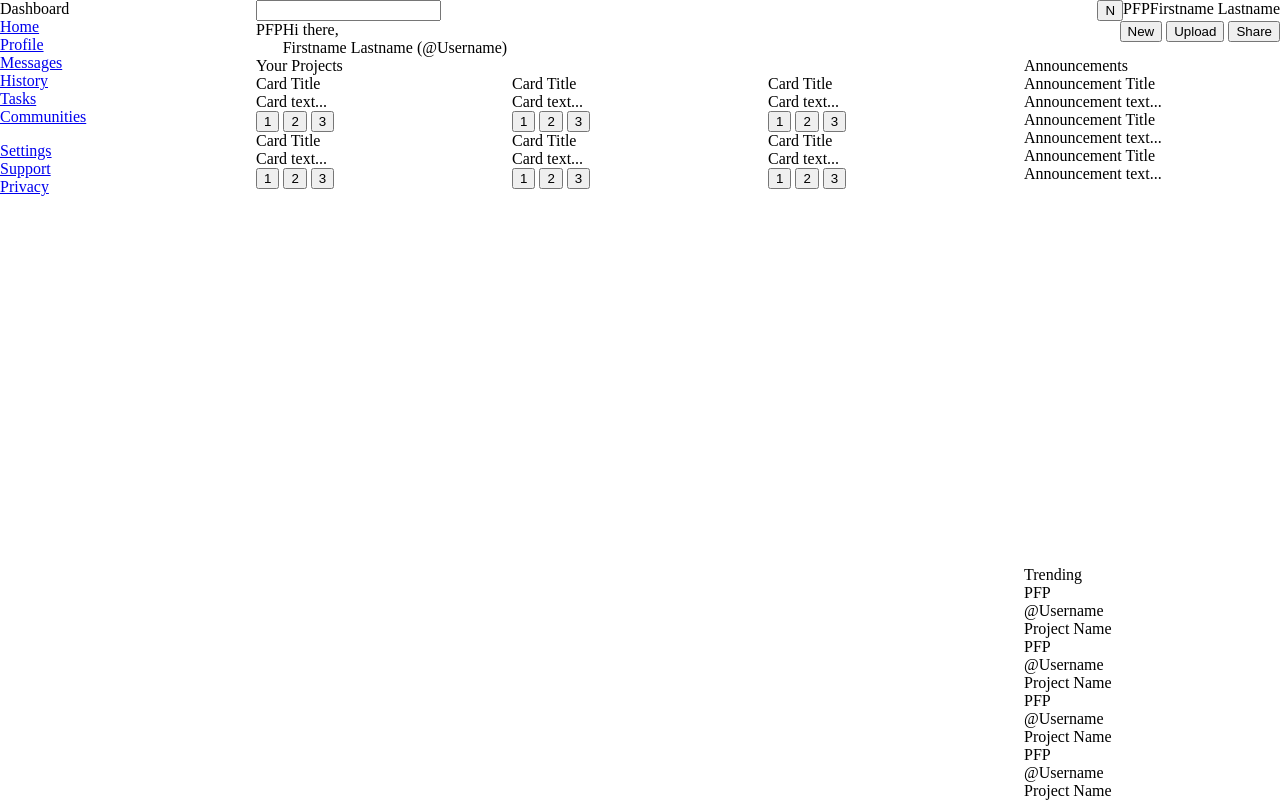
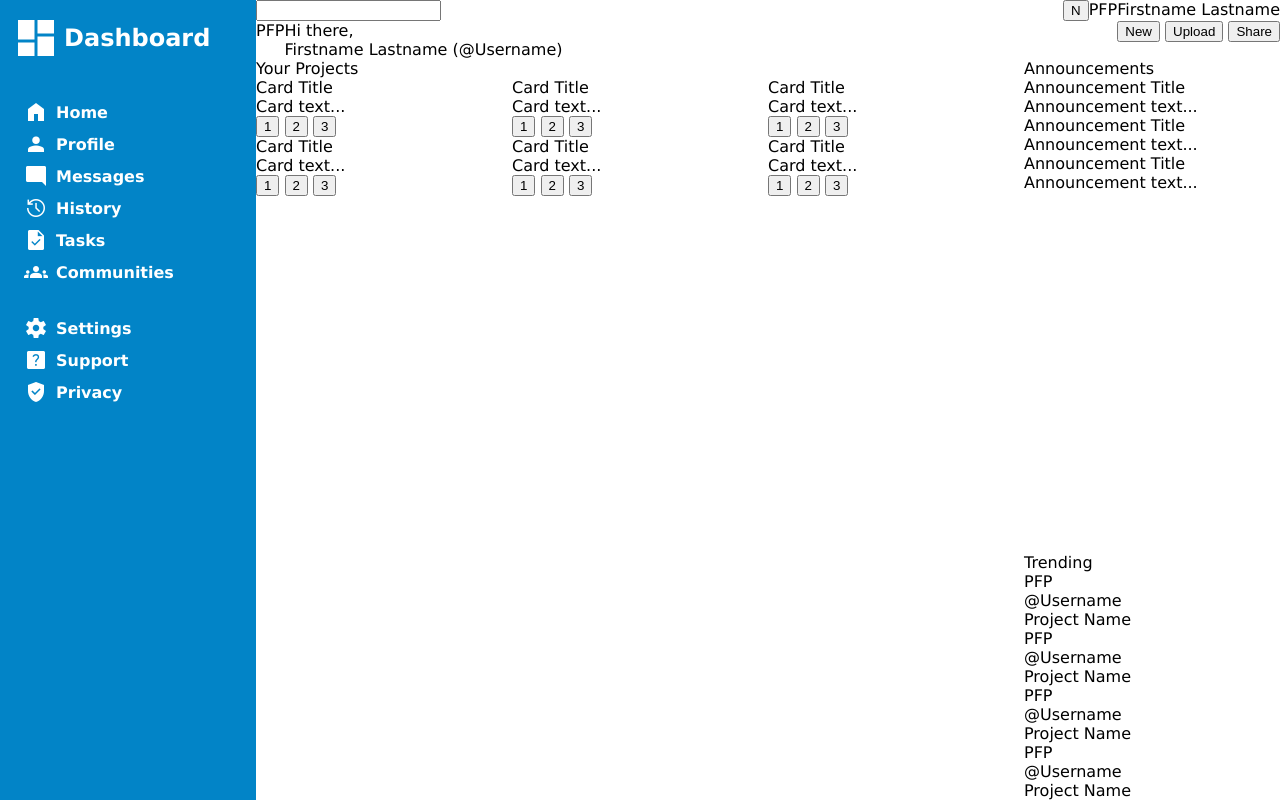
Before and after one commit to Saffr3n/dashboard, a plain HTML site: page index.html in a window 1280 px wide. Drawn offline with nearby package versions, Linux system fonts and the light colour scheme.

Commit message:
Style sidebar

```diff
--- a/index.html
+++ b/index.html
@@ -4,6 +4,7 @@
   <meta charset="UTF-8">
   <meta http-equiv="X-UA-Compatible" content="IE=edge">
   <meta name="viewport" content="width=device-width, initial-scale=1.0">
+  <link rel="stylesheet" href="https://fonts.googleapis.com/css2?family=Material+Symbols+Outlined:opsz,wght,FILL,GRAD@20..48,100..700,0..1,-50..200">
   <link rel="stylesheet" href="style.css">
   <script src="script.js" defer></script>
   <title>Admin Dashboard</title>
@@ -12,18 +13,18 @@
   <div class="container">
 
     <div class="sidebar">
-      <div class="logo">Dashboard</div>
+      <div class="logo"><span class="material-symbols-outlined">dashboard</span>Dashboard</div>
       <div class="menu">
-        <a href="#">Home</a>
-        <a href="#">Profile</a>
-        <a href="#">Messages</a>
-        <a href="#">History</a>
-        <a href="#">Tasks</a>
-        <a href="#">Communities</a>
+        <a href="#"><span class="material-symbols-outlined">home</span>Home</a>
+        <a href="#"><span class="material-symbols-outlined">person</span>Profile</a>
+        <a href="#"><span class="material-symbols-outlined">mode_comment</span>Messages</a>
+        <a href="#"><span class="material-symbols-outlined">history</span>History</a>
+        <a href="#"><span class="material-symbols-outlined">task</span>Tasks</a>
+        <a href="#"><span class="material-symbols-outlined">groups</span>Communities</a>
         <div class="menu-divider"></div>
-        <a href="#">Settings</a>
-        <a href="#">Support</a>
-        <a href="#">Privacy</a>
+        <a href="#"><span class="material-symbols-outlined">settings</span>Settings</a>
+        <a href="#"><span class="material-symbols-outlined">help_center</span>Support</a>
+        <a href="#"><span class="material-symbols-outlined">verified_user</span>Privacy</a>
       </div>
     </div>
 
--- a/style.css
+++ b/style.css
@@ -1,6 +1,15 @@
 body {
+  font-family: Verdana, Geneva, Tahoma, sans-serif;
   height: 100vh;
   margin: 0;
+}
+
+.material-symbols-outlined {
+  font-variation-settings:
+  'FILL' 1,
+  'wght' 400,
+  'GRAD' 0,
+  'opsz' 48;
 }
 
 .container {
@@ -11,12 +20,37 @@ body {
 }
 
 .sidebar {
+  background-color: #0284c7;
+  color: white;
+  font-weight: bold;
+  padding: 24px;
   grid-row: 1 / 3;
+}
+
+.logo {
+  font-size: 1.5rem;
+  margin-bottom: 48px;
+  display: flex;
+  align-items: center;
+  gap: 16px;
+}
+
+.logo .material-symbols-outlined {
+  scale: 2;
 }
 
 .menu {
   display: flex;
   flex-direction: column;
+  gap: 8px;
+}
+
+.menu a {
+  color: inherit;
+  text-decoration: none;
+  display: flex;
+  align-items: center;
+  gap: 8px;
 }
 
 .menu-divider {
```
